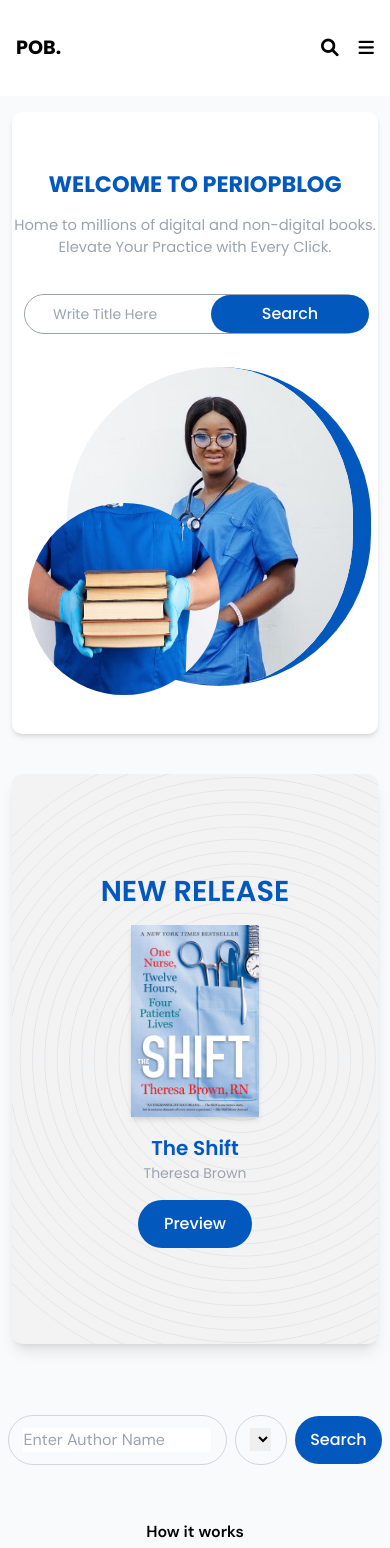
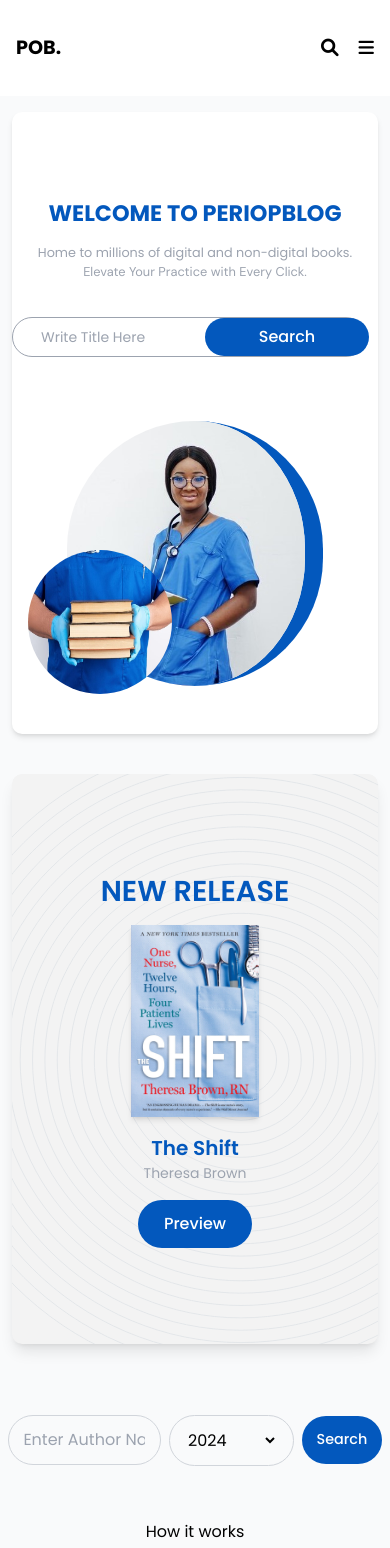
Before and after one commit to davidfayanju1/PeriOpBlog, a React (Vite) app: page / in a window 390 px wide. Shown: the top 1548 px of the page. Built offline with nearby package versions, Linux system fonts and the light colour scheme.

Commit message:
SOme additions

```diff
--- a/src/components/common/Input.tsx
+++ b/src/components/common/Input.tsx
@@ -41,7 +41,7 @@ const Input = ({
       {type === "text" ? (
         <input
           type="text"
-          className={`outline-none border-none ${inputStyle}`}
+          className={`outline-none poppins-regular w-full bg-transparent border-none ${inputStyle}`}
           placeholder={placeholder}
           onChange={handleChange}
           value={value}
@@ -49,7 +49,7 @@ const Input = ({
         />
       ) : (
         <select
-          className={`outline-none border-none ${inputStyle}`}
+          className={`outline-none poppins-regular w-full border-none bg-transparent ${inputStyle}`}
           onChange={handleChange}
           value={value}
           {...props}
--- a/src/components/modules/home/HomeComp.tsx
+++ b/src/components/modules/home/HomeComp.tsx
@@ -64,12 +64,14 @@ const HomeComp = () => {
             <h1 className="poppins-bold text-[#0358BD] mb-3 leading-tight md:w-[70%] w-full md:text-left text-center md:text-[3vw] text-[1.4rem]">
               WELCOME TO PERIOPBLOG
             </h1>
-            <span className="block poppins-regular mt-1 text-gray-400 md:text-left text-center text-[.92rem] md:w-[68%] w-full">
-              Home to millions of digital and non-digital books. <br /> Elevate
-              Your Practice with Every Click.
+            <span className="block poppins-regular mt-1 text-gray-400 md:text-left text-center text-[.8rem] md:text-[.9rem] md:w-[68%] w-full">
+              Home to millions of digital and non-digital books.
+            </span>
+            <span className="text-gray-400 md:text-left text-center text-[.8rem] md:text-[.9rem] md:w-[68%] w-full">
+              Elevate Your Practice with Every Click.
             </span>
 
-            <div className="item_container px-3">
+            <div className="item_container pr-3">
               <div className="input_container flex items-center px-7 justify-center border-solid mt-9 border-[1px] border-gray-400 rounded-full md:w-[65%] w-full md:h-[3rem] h-[2.5rem]">
                 <input
                   type="text"
@@ -88,7 +90,7 @@ const HomeComp = () => {
           </div>
 
           <div className="picture_container relative mx-auto md:w-[50%] w-[70%]">
-            <div className="image_container md:max-h-[25rem] max-h-[22rem] md:h-[80%] h-full w-full rounded-full max-w-[25rem] md:min-w-[15rem] min-w-[19rem] overflow-hidden border-r-[18px] border-[#0358BD]">
+            <div className="image_container md:max-h-[25rem] max-h-[22rem] md:h-[80%] h-full w-full rounded-full max-w-[25rem] md:min-w-[15rem] min-w-[15rem] overflow-hidden border-r-[18px] border-[#0358BD]">
               <img
                 src="/images/Opeyemi.jpg"
                 alt="hero-image"
@@ -98,7 +100,7 @@ const HomeComp = () => {
             <img
               src="/images/myImage.jpg"
               alt=""
-              className="rounded-full absolute left-[-15%] bottom-[-3%] h-[12rem] w-[12rem] object-top"
+              className="rounded-full absolute left-[-15%] bottom-[-3%] md:h-[12rem] h-[9rem] md:w-[12rem] w-[9rem] object-top"
             />
           </div>
         </section>
@@ -136,14 +138,14 @@ const HomeComp = () => {
       </div>
 
       <section className="section_container min-h-[10rem] w-full md:px-[2.5rem] px-[.5rem] flex items-center justify-start md:gap-4 gap-2">
-        <div className="item_container flex items-center justify-center md:gap-5 gap-2 md:w-[70%] w-[80%]">
+        <div className="item_container flex items-center justify-center md:gap-5 gap-2 md:w-[70%] w-[89%]">
           <Input
             placeholder="Enter Author Name"
             label=""
             type="text"
             handleChangeText={(value) => handleInputChange("author", value)}
             value={search.author}
-            containerStyle="border-solid border-gray-300 border-[1px] rounded-full px-[.9rem] w-full py-3"
+            containerStyle="border-solid w-[55%] border-gray-300 border-[1px] rounded-full px-[.9rem] py-3"
             inputStyle="text-[16px]"
           />
           <Input
@@ -152,7 +154,7 @@ const HomeComp = () => {
             label=""
             handleChangeText={(value) => handleInputChange("year", value)}
             value={search.year}
-            containerStyle="border-solid border-gray-300 border-[1px] rounded-full px-[.9rem] w-full py-3"
+            containerStyle="border-solid border-gray-300 border-[1px] rounded-full px-[.9rem] w-[45%] py-3"
             options={yearOptions}
             inputStyle="text-[16px] w-full"
           />
@@ -160,14 +162,16 @@ const HomeComp = () => {
         <div className="button_container md:w-[10%] w-[25%]">
           <Button
             title="Search"
-            buttonStyle="bg-[#0358BD] text-white poppins-medium rounded-full h-[3rem] w-full"
+            buttonStyle="bg-[#0358BD] text-white poppins-medium rounded-full h-[3rem] w-full text-[.9rem]"
             onPress={() => console.log("Ok")}
           />
         </div>
       </section>
 
       <section className="howitworks pb-[2rem]">
-        <h1 className="text-center font-semibold text-[1rem]">How it works</h1>
+        <h1 className="text-center font-semibold text-[1rem] poppins-regular">
+          How it works
+        </h1>
         <div className="flow_blob">
           {userStory.map((item) => (
             <div
```
